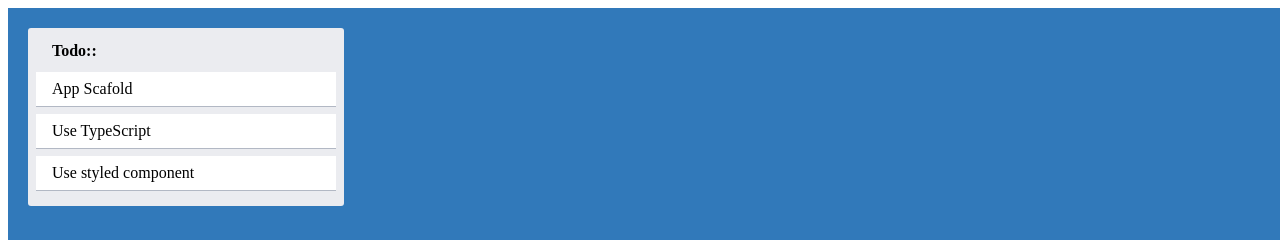
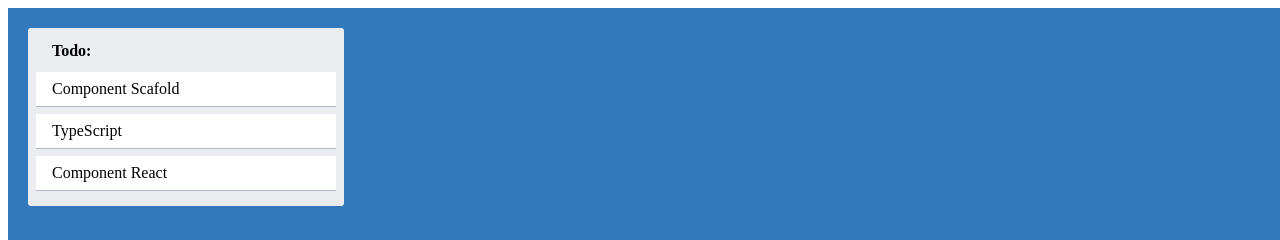
Before and after one commit to DCN13/Trello, a React (Vite) app: page / in a window 1280 px wide. Shown: the top 240 px of the page. Built offline with nearby package versions, Linux system fonts and the light colour scheme.

Commit message:
create Card component

```diff
--- a/src/App.tsx
+++ b/src/App.tsx
@@ -1,16 +1,11 @@
 import Column from "./Column";
-import {
-  AppContainer,
-  CardContainer,
-  ColumnContainer,
-  ColumnTitle,
-} from "./styles";
+import { AppContainer } from "./styles";
 
 function App() {
   return (
     <>
       <AppContainer>
-        <Column text="Todo::" />
+        <Column text="Todo:" />
       </AppContainer>
     </>
   );
--- /dev/null
+++ b/src/Card.tsx
@@ -0,0 +1,13 @@
+import { CardContainer } from "./styles";
+
+type Props = {
+  text: string;
+};
+const Card = ({ text }: Props) => {
+  return (
+    <>
+      <CardContainer>{text}</CardContainer>
+    </>
+  );
+};
+export default Card;
--- a/src/Column.tsx
+++ b/src/Column.tsx
@@ -1,4 +1,5 @@
-import { CardContainer, ColumnContainer, ColumnTitle } from "./styles";
+import Card from "./Card";
+import { ColumnContainer, ColumnTitle } from "./styles";
 
 type Props = {
   text: string;
@@ -8,9 +9,9 @@ const Column = ({ text }: Props) => {
     <>
       <ColumnContainer>
         <ColumnTitle>{text}</ColumnTitle>
-        <CardContainer>App Scafold</CardContainer>
-        <CardContainer>Use TypeScript</CardContainer>
-        <CardContainer>Use styled component</CardContainer>
+        <Card text="Component Scafold" />
+        <Card text="TypeScript" />
+        <Card text="Component React" />
       </ColumnContainer>
     </>
   );
```
